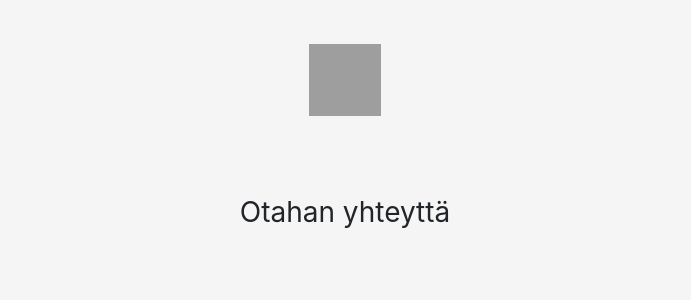
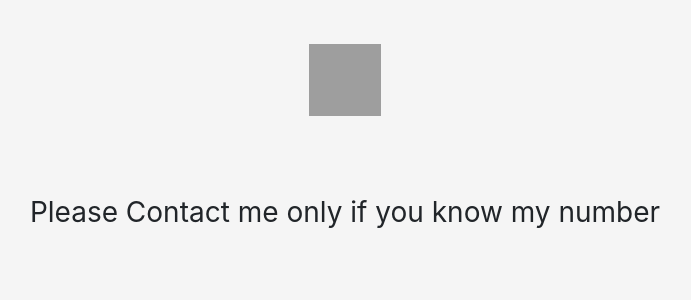
Before and after one commit to anttikantero/Testit, a Flask app: page /yhteystiedot in a window 1280 px wide. Shown: the part 423-723 px from the top of the page, without its empty margins (295-986 px from the left). Run offline with Flask 2, Linux system fonts and the light colour scheme; some libraries are stand-ins or nearby versions; grey boxes are pictures that could not be loaded.

Commit message:
Nimeen lisätty K.  ja alas teksti Please contact me jne

```diff
--- a/templates/contact.html
+++ b/templates/contact.html
@@ -4,7 +4,7 @@
         <meta charset="utf-8" />
         <link rel="stylesheet" href="https://stackpath.bootstrapcdn.com/bootstrap/4.3.1/css/bootstrap.min.css" integrity="sha384-ggOyR0iXCbMQv3Xipma34MD+dH/1fQ784/j6cY/iJTQUOhcWr7x9JvoRxT2MZw1T" crossorigin="anonymous">
         <link rel="stylesheet" type="text/css" href="{{ url_for('static', filename='style.css') }}" />
-        <title>CV - Antti</title>
+        <title>CV - Antti K</title>
     </head>
     <body>
         <div class="cover-container d-flex w-100 h-100 p-3 mx-auto flex-column">
@@ -20,7 +20,7 @@
               <main class="px-3 text-center">
                 <div class="content text-center">
                   <img class="mb-4" src="https://getbootstrap.com/docs/4.0/assets/brand/bootstrap-solid.svg" alt="" width="72" height="72">
-                  <h1 class="h3 mb-3 font-weight-normal">Otahan yhteyttä</h1>
+                  <h1 class="h3 mb-3 font-weight-normal">Please Contact me only if you know my number</h1>
 
               </main>
           </div>
```
